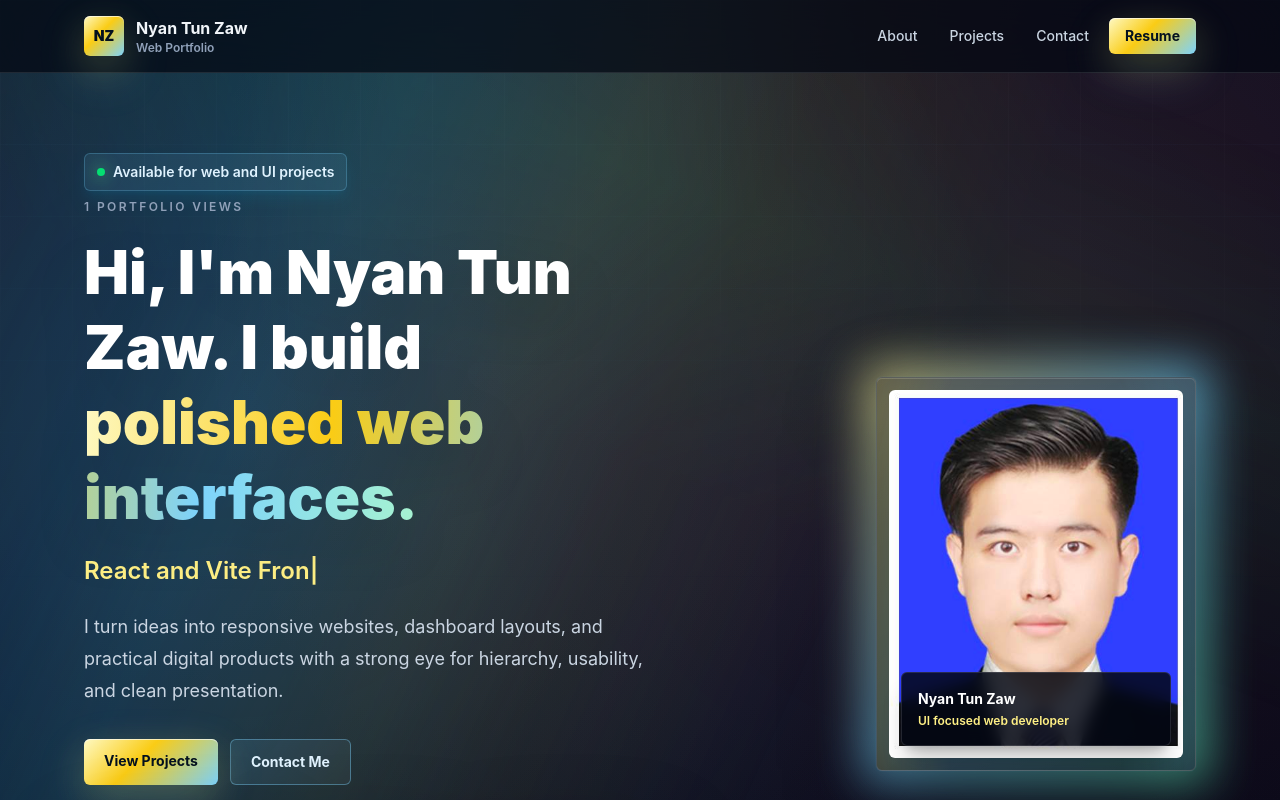
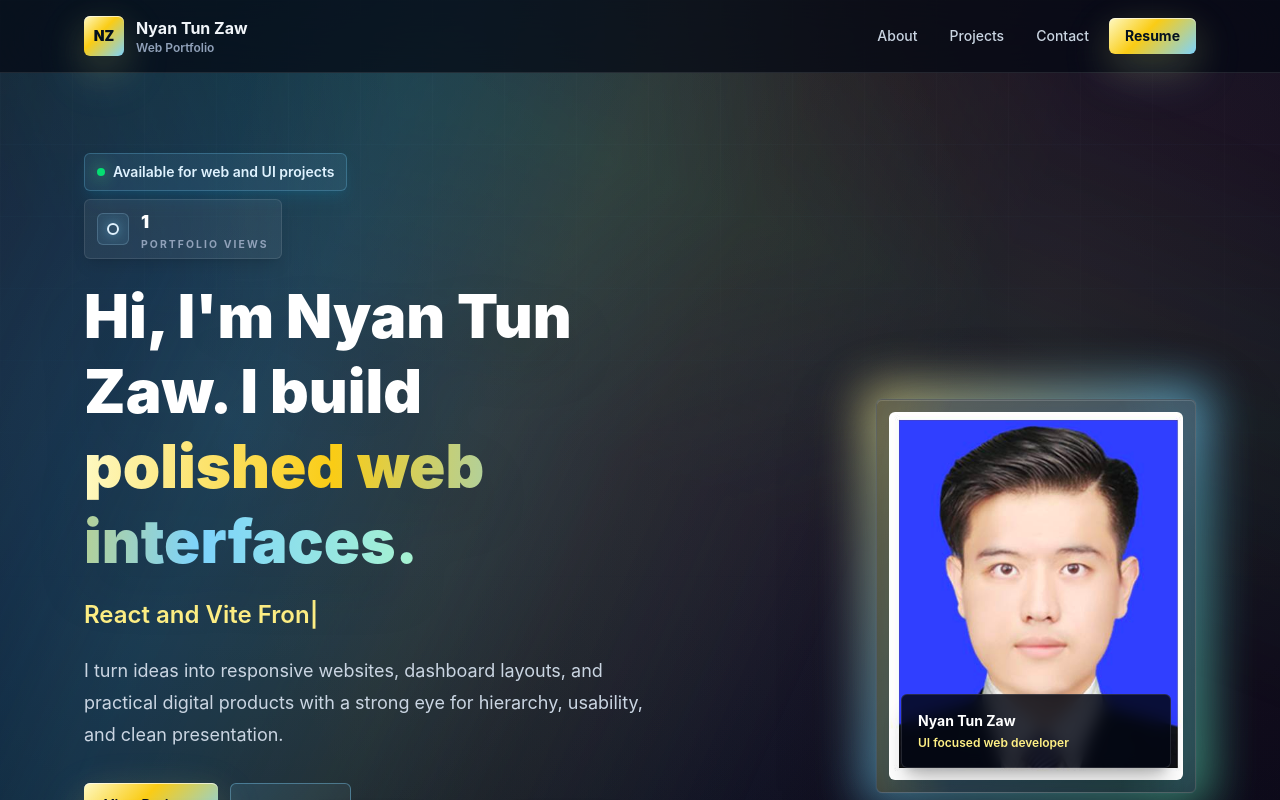
Before and after one commit to Naze88/my-portfolio, a React (Vite) app: page / in a window 1280 px wide. Shown: the top 800 px of the page. Built offline with nearby package versions, Linux system fonts and the light colour scheme; the HTML template or start-up script is replaced by a standard one.

Commit message:
Initial commit from ILC-Web source

```diff
--- a/src/components/Hero.jsx
+++ b/src/components/Hero.jsx
@@ -79,9 +79,19 @@ export default function Hero() {
             <span className="size-2 rounded-full bg-green-400 shadow-[0_0_16px_rgba(74,222,128,0.9)]" />
             Available for web and UI projects
           </div>
-          <p className="text-xs font-semibold uppercase tracking-[0.2em] text-slate-400">
-            {viewCount.toLocaleString()} portfolio views
-          </p>
+          <div className="inline-flex items-center gap-3 rounded-md border border-white/10 bg-white/[0.06] px-3 py-2 shadow-lg shadow-black/10 backdrop-blur">
+            <span className="grid size-8 place-items-center rounded-md border border-sky-200/20 bg-sky-300/10 text-sky-100">
+              <span className="size-3 rounded-full border-2 border-current shadow-[0_0_12px_rgba(125,211,252,0.45)]" />
+            </span>
+            <span className="flex flex-col leading-none">
+              <span className="text-lg font-black text-white">
+                {viewCount.toLocaleString()}
+              </span>
+              <span className="mt-1 text-[0.65rem] font-bold uppercase tracking-[0.2em] text-slate-400">
+                Portfolio views
+              </span>
+            </span>
+          </div>
         </div>
         <h1 className="max-w-3xl text-4xl font-black leading-tight text-white drop-shadow-2xl sm:text-5xl lg:text-6xl">
           Hi, I&apos;m Nyan Tun Zaw. I build{" "}
```
